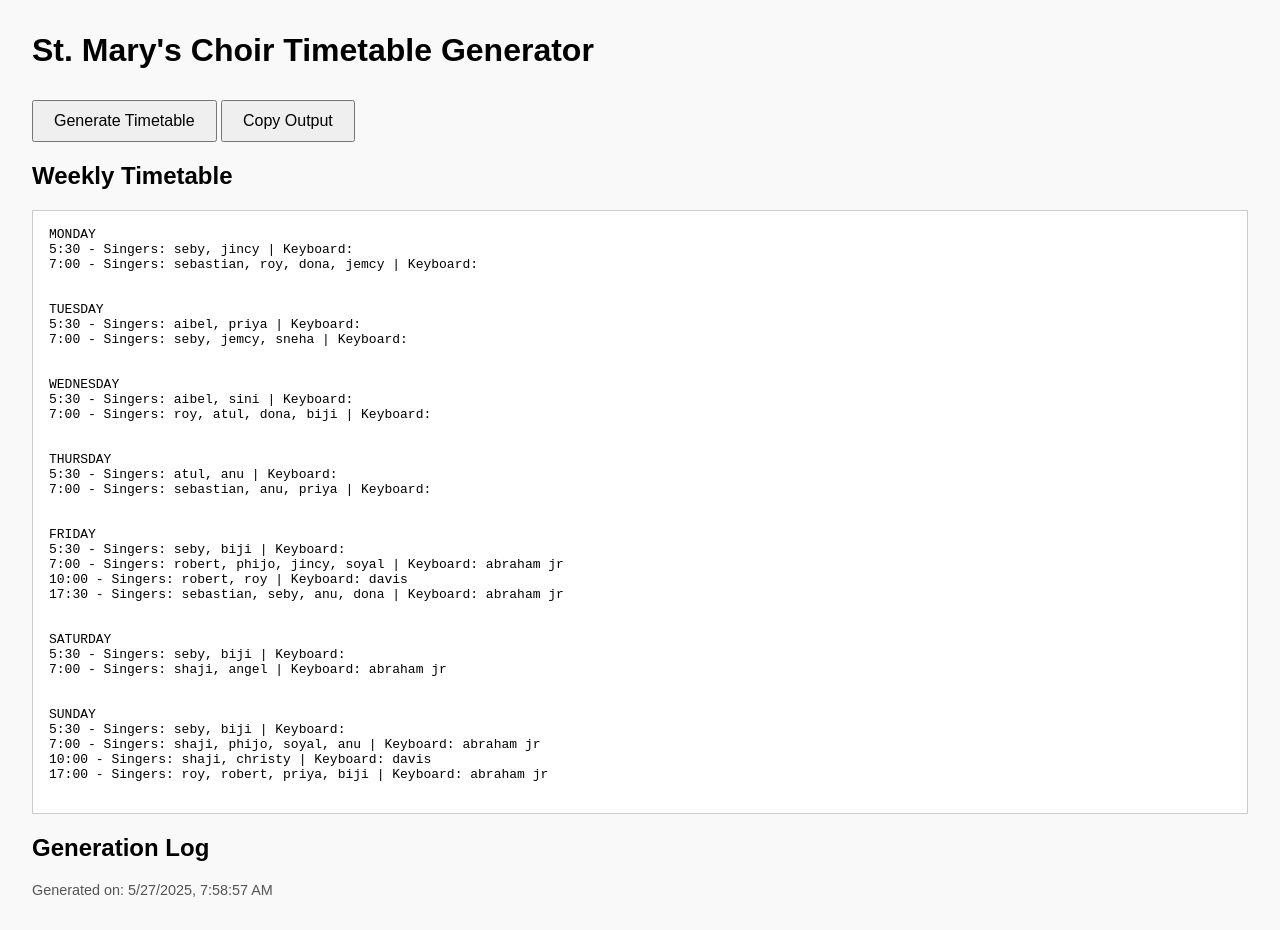
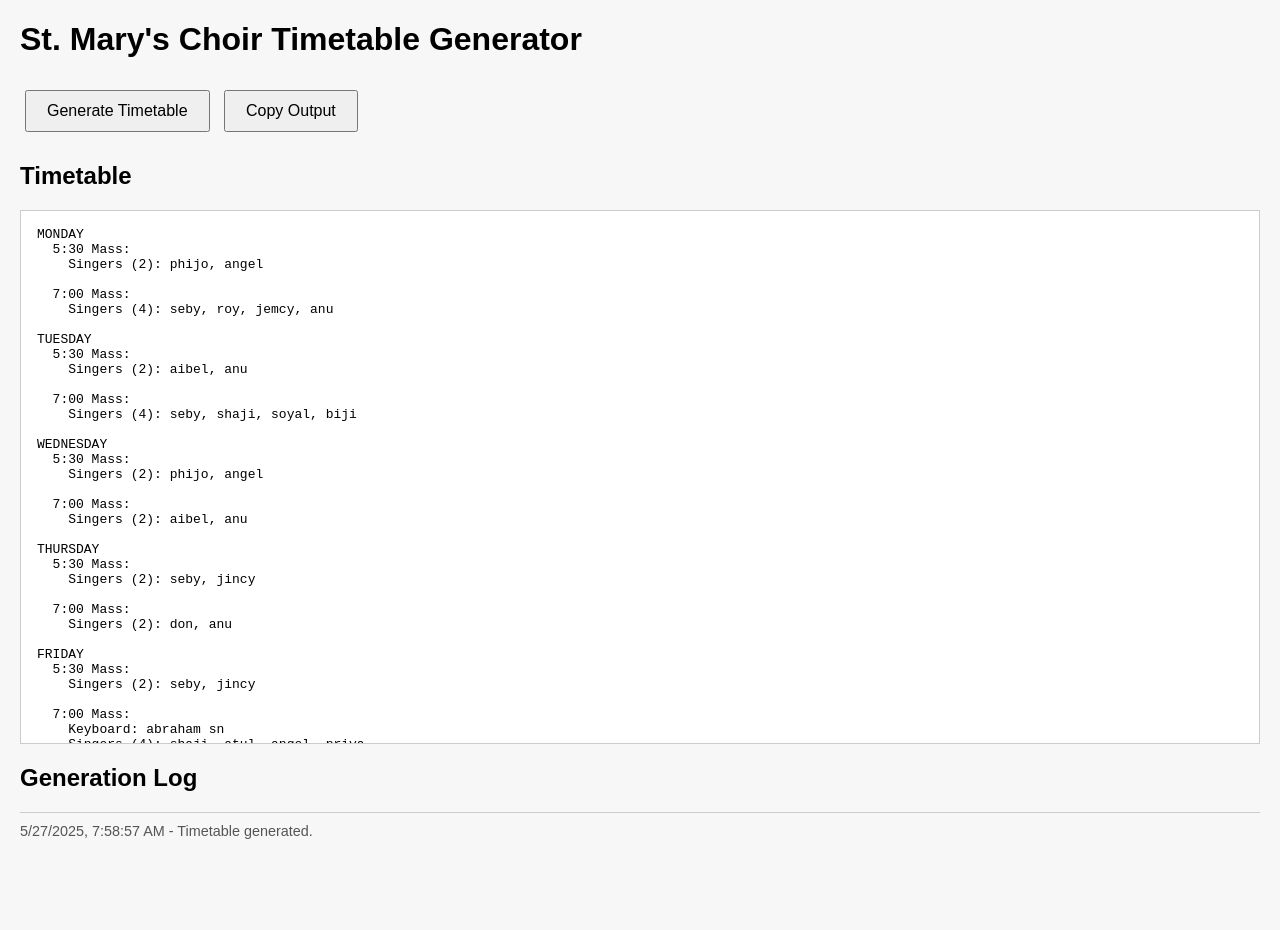
Before and after one commit to barry32123/choir-timetable, a plain HTML site: page index.html in a window 1280 px wide. Both pictures are taken after a click on the button "Generate Timetable". After the commit the page ends 864 px from the top, so only its background shows below. Drawn offline with Linux system fonts and the light colour scheme.

Commit message:
Update index.html

```diff
--- a/index.html
+++ b/index.html
@@ -2,21 +2,25 @@
 <html lang="en">
 <head>
 <meta charset="UTF-8" />
-  <meta name="viewport" content="width=device-width, initial-scale=1.0" />
-  <title>Choir Timetable Generator</title>
+<meta name="viewport" content="width=device-width, initial-scale=1" />
+<title>St. Mary's Choir Timetable Generator</title>
 <style>
-    body { font-family: Arial, sans-serif; margin: 2rem; background: #f9f9f9; }
-    button { padding: 10px 20px; font-size: 16px; margin-top: 10px; }
-    pre { background: #fff; padding: 1rem; border: 1px solid #ccc; white-space: pre-wrap; }
-    .log-entry { margin-bottom: 0.5rem; font-size: 0.9rem; color: #555; }
+  body { font-family: Arial, sans-serif; margin: 20px; background: #f7f7f7; }
+  button { margin: 10px 5px; padding: 10px 20px; font-size: 16px; cursor: pointer; }
+  pre { background: white; padding: 1rem; border: 1px solid #ccc; white-space: pre-wrap; max-height: 500px; overflow-y: auto; }
+  #log { margin-top: 20px; font-size: 0.9rem; color: #555; max-height: 200px; overflow-y: auto; border-top: 1px solid #ccc; padding-top: 10px; }
+  .log-entry { margin-bottom: 5px; }
 </style>
 </head>
 <body>
+
 <h1>St. Mary's Choir Timetable Generator</h1>
 <button onclick="generateTimetable()">Generate Timetable</button>
-  <button onclick="copyText()">Copy Output</button>
-  <h2>Weekly Timetable</h2>
+<button onclick="copyOutput()">Copy Output</button>
+
+<h2>Timetable</h2>
 <pre id="output"></pre>
+
 <h2>Generation Log</h2>
 <div id="log"></div>
 
@@ -28,129 +32,223 @@
 const prioritizedKeyboardists = ["davis", "abraham sn", "abraham jr"];
 
 const unavailableFriday10am = ["atul", "aibel", "angel", "sneha", "soyal", "christy", "dona", "abraham jr", "abraham sn", "jemcy"];
-    const abrahamSnUnavailable = ["friday-10:00", "friday-17:30"];
-    const morningOnly = ["seby", "jincy", "biji"];
+const abrahamSnUnavailableFriday = ["10:00", "5:30"];
+const morningOnlyMembers = ["seby", "jincy", "biji"];
 
 const days = ["monday", "tuesday", "wednesday", "thursday", "friday", "saturday", "sunday"];
 const massSchedule = {
-      monday:    ["5:30", "7:00"],
-      tuesday:   ["5:30", "7:00"],
+  monday: ["5:30", "7:00"],
+  tuesday: ["5:30", "7:00"],
   wednesday: ["5:30", "7:00"],
-      thursday:  ["5:30", "7:00"],
-      friday:    ["5:30", "7:00", "10:00", "17:30"],
-      saturday:  ["5:30", "7:00"],
-      sunday:    ["5:30", "7:00", "10:00", "17:00"]
+  thursday: ["5:30", "7:00"],
+  friday: ["5:30", "7:00", "10:00", "17:30"],
+  saturday: ["5:30", "7:00"],
+  sunday: ["5:30", "7:00", "10:00", "17:00"]
 };
-
 const keyboardMasses = {
   friday: ["7:00", "10:00", "17:30"],
   saturday: ["7:00"],
   sunday: ["7:00", "10:00", "17:00"]
 };
 
-    const hybridLimit = { sebastian: 0, shaji: 0 };
+// Track assignments per member per day to ensure no double booking
+let dailyAssignments = {};
+// Track hybrid keyboardist usage per week to limit to max 1 keyboard + singer mass/week
+let hybridKeyboardUsage = { sebastian: 0, shaji: 0 };
 
-    function shuffle(array) {
-      for (let i = array.length - 1; i > 0; i--) {
-        const j = Math.floor(Math.random() * (i + 1));
-        [array[i], array[j]] = [array[j], array[i]];
+function shuffle(arr) {
+  for (let i = arr.length - 1; i > 0; i--) {
+    let j = Math.floor(Math.random() * (i + 1));
+    [arr[i], arr[j]] = [arr[j], arr[i]];
   }
 }
 
-    function chooseSingers(time, day) {
-      let males = [...maleSingers];
-      let females = [...femaleSingers];
+function canAssign(member, day) {
+  if (!dailyAssignments[day]) dailyAssignments[day] = new Set();
+  return !dailyAssignments[day].has(member);
+}
 
+function assignMember(member, day) {
+  if (!dailyAssignments[day]) dailyAssignments[day] = new Set();
+  dailyAssignments[day].add(member);
+}
+
+function selectKeyboardist(day, time) {
+  // Filter out abraham sn on Friday 10:00 and 5:30
+  let available = keyboardists.filter(k => {
+    if (k === "abraham sn" && day === "friday" && abrahamSnUnavailableFriday.includes(time)) return false;
+    return canAssign(k, day);
+  });
+
+  // Prioritize prioritizedKeyboardists
+  let prioritizedAvailable = prioritizedKeyboardists.filter(k => available.includes(k));
+  if (prioritizedAvailable.length) {
+    let choice = prioritizedAvailable[Math.floor(Math.random() * prioritizedAvailable.length)];
+    assignMember(choice, day);
+    if (hybridKeyboardists.includes(choice)) hybridKeyboardUsage[choice]++;
+    return choice;
+  }
+
+  // Then hybrids if their usage < 1 per week
+  let hybridsAvailable = hybridKeyboardists.filter(k => available.includes(k) && hybridKeyboardUsage[k] < 1);
+  if (hybridsAvailable.length) {
+    let choice = hybridsAvailable[Math.floor(Math.random() * hybridsAvailable.length)];
+    assignMember(choice, day);
+    hybridKeyboardUsage[choice]++;
+    return choice;
+  }
+
+  // Else any available keyboardist
+  if (available.length) {
+    let choice = available[Math.floor(Math.random() * available.length)];
+    assignMember(choice, day);
+    if (hybridKeyboardists.includes(choice)) hybridKeyboardUsage[choice]++;
+    return choice;
+  }
+  return "";
+}
+
+// Ratio options for singing: only 1M1F, 1M2F, 2M2F (never 2M1F)
+const allowedRatios = [[1,1],[1,2],[2,2]];
+
+// For Friday 7:00 and Sunday 7:00, ratio forced 2M2F
+function getRatio(day, time) {
+  if ((day === "friday" && time === "7:00") || (day === "sunday" && time === "7:00")) return [2,2];
+  // Else random allowed ratio except no 2m1f
+  return allowedRatios[Math.floor(Math.random() * allowedRatios.length)];
+}
+
+function filterUnavailableFriday10am(members) {
+  return members.filter(m => !unavailableFriday10am.includes(m));
+}
+
+function selectSingers(day, time) {
+  // Start with fresh copies to shuffle and pick fairly
+  let males = maleSingers.filter(m => canAssign(m, day));
+  let females = femaleSingers.filter(f => canAssign(f, day));
   shuffle(males);
   shuffle(females);
 
-      let ratio;
-      if (time === "5:30") {
-        // Increase chance for morningOnly members
-        const poolM = males.filter(m => morningOnly.includes(m));
-        const poolF = females.filter(f => morningOnly.includes(f));
-        const rand = Math.random();
-
-        if (rand < 0.6 && poolM.length > 0 && poolF.length > 0) {
-          return [poolM[0], poolF[0]];
-        }
-        ratio = [1, 1];
-      } else if ((day === "friday" && time === "7:00") || (day === "sunday" && time === "7:00")) {
-        ratio = [2, 2];
-      } else {
-        ratio = [[1, 1], [1, 2], [2, 2]][Math.floor(Math.random() * 3)];
+  // Apply Friday 10AM unavailability for certain members
+  if (day === "friday" && time === "10:00") {
+    males = filterUnavailableFriday10am(males);
+    females = filterUnavailableFriday10am(females);
   }
 
-      const selectedM = males.slice(0, ratio[0]);
-      const selectedF = females.slice(0, ratio[1]);
+  // 5:30 AM special handling for morningOnlyMembers and 50-60% chance for them
+  if (time === "5:30") {
+    let mMorning = males.filter(m => morningOnlyMembers.includes(m));
+    let fMorning = females.filter(f => morningOnlyMembers.includes(f));
+    let mOthers = males.filter(m => !morningOnlyMembers.includes(m));
+    let fOthers = females.filter(f => !morningOnlyMembers.includes(f));
+
+    let chosenM = null;
+    let chosenF = null;
+    if (Math.random() < 0.55 && mMorning.length > 0) {
+      chosenM = mMorning.shift();
+    } else if (mOthers.length > 0) {
+      chosenM = mOthers.shift();
+    }
+    if (Math.random() < 0.55 && fMorning.length > 0) {
+      chosenF = fMorning.shift();
+    } else if (fOthers.length > 0) {
+      chosenF = fOthers.shift();
+    }
+    if (chosenM && chosenF) {
+      assignMember(chosenM, day);
+      assignMember(chosenF, day);
+      return [chosenM, chosenF];
+    }
+    // fallback if not enough in morningOnly
+  }
+
+  // For other times, pick according to ratio
+  let [numM, numF] = getRatio(day, time);
+
+  let selectedM = [];
+  let selectedF = [];
+
+  for (let i=0; i<numM; i++) {
+    if (males.length === 0) break;
+    let m = males.shift();
+    selectedM.push(m);
+    assignMember(m, day);
+  }
+  for (let i=0; i<numF; i++) {
+    if (females.length === 0) break;
+    let f = females.shift();
+    selectedF.push(f);
+    assignMember(f, day);
+  }
+
   return [...selectedM, ...selectedF];
 }
 
-    function chooseKeyboardist(day, time) {
-      const available = keyboardists.filter(k => !(k === "abraham sn" && abrahamSnUnavailable.includes(`${day}-${time}`)));
-      const priority = prioritizedKeyboardists.filter(k => available.includes(k));
+function generateTimetable() {
+  dailyAssignments = {};
+  hybridKeyboardUsage = { sebastian: 0, shaji: 0 };
 
-      if (priority.length > 0) return priority[Math.floor(Math.random() * priority.length)];
+  let output = "";
+  for (const day of days) {
+    output += day.toUpperCase() + "\n";
+    for (const time of massSchedule[day]) {
+      output += `  ${time} Mass:\n`;
 
-      const hybrids = hybridKeyboardists.filter(h => hybridLimit[h] < 1 && available.includes(h));
-      if (hybrids.length > 0) {
-        const chosen = hybrids[Math.floor(Math.random() * hybrids.length)];
-        hybridLimit[chosen]++;
-        return chosen;
+      // Keyboard required?
+      const needsKeyboard = keyboardMasses[day] && keyboardMasses[day].includes(time);
+
+      let keyboardist = "";
+      let keyboardistAlsoSings = false;
+
+      if (needsKeyboard) {
+        keyboardist = selectKeyboardist(day, time);
       }
 
-      return available[Math.floor(Math.random() * available.length)] || "";
+      // Assign singers, exclude keyboardists who are also singers from being assigned again as singers if keyboardist already assigned this time
+      let singers = [];
+      if (needsKeyboard && hybridKeyboardists.includes(keyboardist)) {
+        // Hybrid can sing+keyboard but max once per week
+        if (hybridKeyboardUsage[keyboardist] <= 1) {
+          singers = selectSingers(day, time);
+          if (!singers.includes(keyboardist) && canAssign(keyboardist, day)) {
+            singers.push(keyboardist);
+            assignMember(keyboardist, day);
+            keyboardistAlsoSings = true;
+          }
+        } else {
+          singers = selectSingers(day, time);
+        }
+      } else {
+        singers = selectSingers(day, time);
       }
 
-    function generateTimetable() {
-      hybridLimit.sebastian = 0;
-      hybridLimit.shaji = 0;
-
-      const timetable = [];
-
-      for (const day of days) {
-        timetable.push(day.toUpperCase());
-        for (const time of massSchedule[day]) {
-          const massId = `${day}-${time}`;
-
-          // Apply exception filter for Friday 10AM
-          let singers = chooseSingers(time, day);
-          if (day === "friday" && time === "10:00") {
-            singers = singers.filter(p => !unavailableFriday10am.includes(p));
+      // Output keyboardist
+      if (keyboardist) {
+        output += `    Keyboard: ${keyboardist}\n`;
       }
-
-          let keyboard = "";
-          if (keyboardMasses[day]?.includes(time)) {
-            keyboard = chooseKeyboardist(day, time);
-
-            // if hybrid and not already in singers, optionally add to singers
-            if (hybridKeyboardists.includes(keyboard) && !singers.includes(keyboard) && Math.random() < 0.5) {
-              singers.push(keyboard);
+      // Output singers
+      output += `    Singers (${singers.length}): ${singers.join(", ")}\n\n`;
     }
   }
 
-          timetable.push(`${time} - Singers: ${singers.join(", ")} | Keyboard: ${keyboard}`);
-        }
-        timetable.push("\n");
+  document.getElementById("output").textContent = output;
+
+  // Log generation
+  const logDiv = document.getElementById("log");
+  const now = new Date().toLocaleString();
+  const newLogEntry = document.createElement("div");
+  newLogEntry.className = "log-entry";
+  newLogEntry.textContent = `${now} - Timetable generated.`;
+  logDiv.prepend(newLogEntry);
 }
 
-      const out = timetable.join("\n");
-      document.getElementById("output").innerText = out;
-      logGeneration();
-    }
-
-    function copyText() {
-      const text = document.getElementById("output").innerText;
-      navigator.clipboard.writeText(text).then(() => alert("Timetable copied!"));
-    }
-
-    function logGeneration() {
-      const log = document.getElementById("log");
-      const entry = document.createElement("div");
-      entry.className = "log-entry";
-      entry.textContent = `Generated on: ${new Date().toLocaleString()}`;
-      log.prepend(entry);
+function copyOutput() {
+  const text = document.getElementById("output").textContent;
+  navigator.clipboard.writeText(text).then(() => {
+    alert("Timetable copied to clipboard!");
+  });
 }
 </script>
+
 </body>
 </html>
```
Lines whose indentation alone changed are shown as unchanged.
